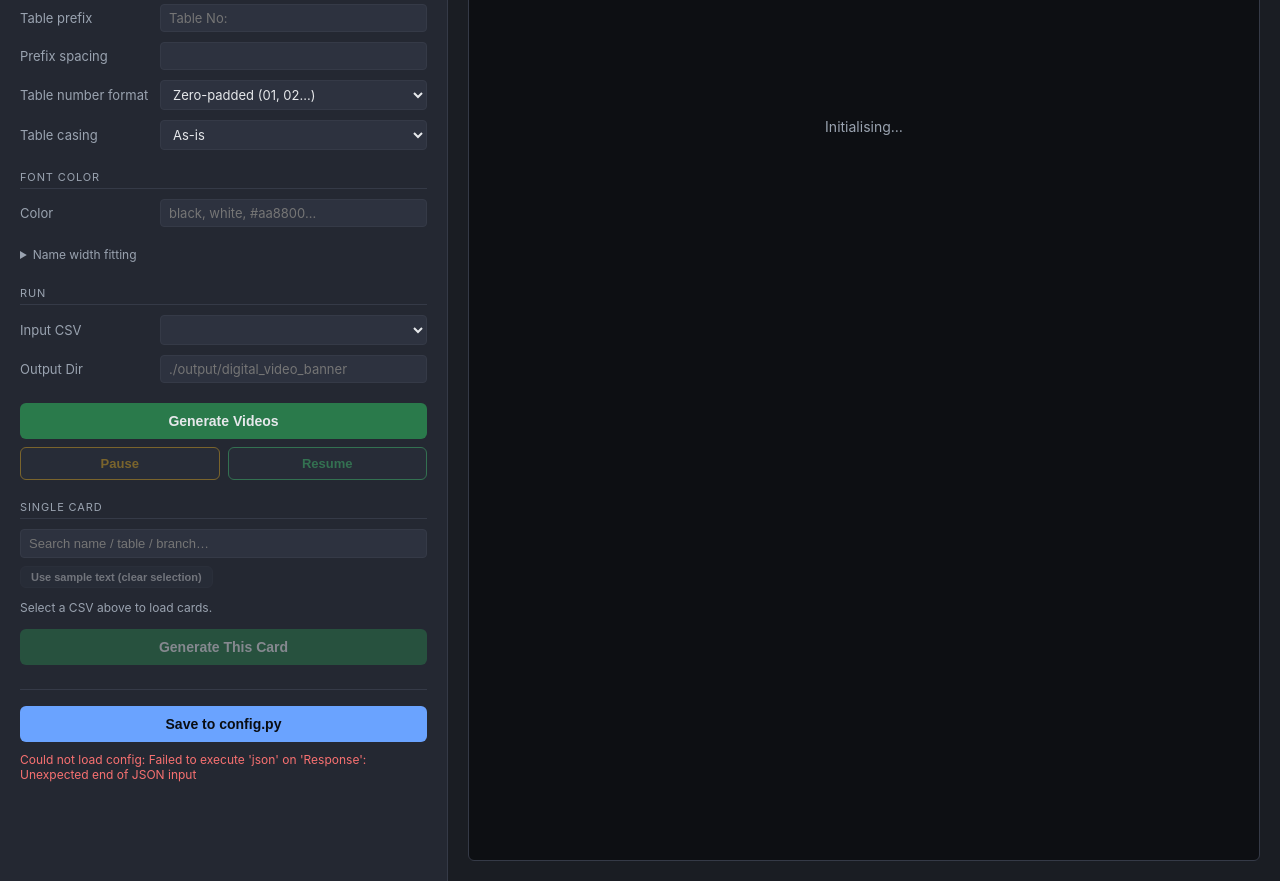
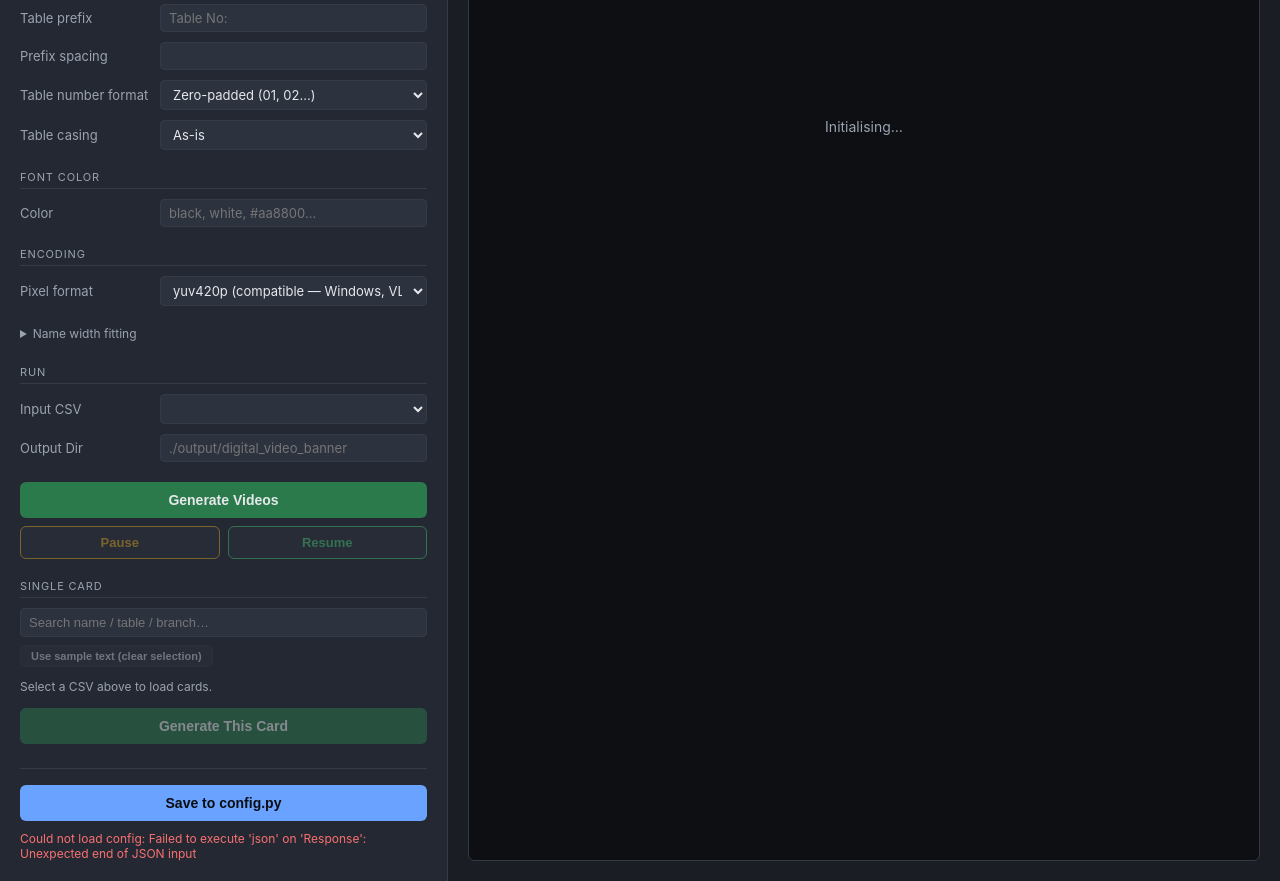
Before and after one commit to JunKangWong/vidstamp, a Flask app: page / in a window 1280 px wide. Shown: the part 709-1590 px from the top of the page. Run offline with Flask 3, Linux system fonts and the light colour scheme; data that the repository does not hold is empty; parts of the project's set-up code (start-up, migrations or seed data) failed here and were passed over.

Commit message:
feat: added pixel format drop down selections

```diff
--- a/app.py
+++ b/app.py
@@ -44,6 +44,7 @@ UI_KEYS = [
     "VIDEO_TABLE_FONT_SIZE", "VIDEO_FONT_COLOR",
     "VIDEO_TEXT_ENTRANCE_TIME",
     "FONT_FILENAME",
+    "VIDEO_PIXEL_FORMAT",
     "VIDEO_OUTPUT_PATH",
     "IMAGE_NAME_Y", "IMAGE_TABLE_Y",
     "IMAGE_NAME_FONT_SIZE", "IMAGE_TABLE_FONT_SIZE",
--- a/config.py
+++ b/config.py
@@ -66,6 +66,10 @@ VIDEO_CODEC = "libx264"
 
 # Audio encoding codec
 VIDEO_AUDIO_CODEC = "aac"
+
+# Pixel format — yuv420p is universally compatible (Windows, VLC, phones)
+# yuv444p preserves more colour but many Windows decoders reject it
+VIDEO_PIXEL_FORMAT = "yuv420p"
 
 # Output video bitrate — higher = better quality, larger file size
 VIDEO_BITRATE = "5000k"
--- a/templates/index.html
+++ b/templates/index.html
@@ -398,6 +398,17 @@
         </div>
       </div>
 
+      <div class="section">
+        <div class="section-title">Encoding</div>
+        <div class="field">
+          <label>Pixel format</label>
+          <select data-key="VIDEO_PIXEL_FORMAT">
+            <option value="yuv420p">yuv420p (compatible — Windows, VLC, phones)</option>
+            <option value="yuv444p">yuv444p (higher colour depth)</option>
+          </select>
+        </div>
+      </div>
+
       <details>
         <summary>Name width fitting</summary>
         <div class="field">
@@ -524,6 +535,13 @@
             <label>Font color</label>
             <input type="text" data-single-key="VIDEO_FONT_COLOR" placeholder="white, black, #aa8800…" />
           </div>
+          <div class="field">
+            <label>Pixel format</label>
+            <select data-single-key="VIDEO_PIXEL_FORMAT">
+              <option value="yuv420p">yuv420p (compatible)</option>
+              <option value="yuv444p">yuv444p (higher colour)</option>
+            </select>
+          </div>
         </details>
 
         <button class="run-btn" id="sc-generate-btn" disabled style="margin-top:10px;">Generate This Card</button>
@@ -608,7 +626,7 @@ const VIDEO_KEYS = [
   "VIDEO_TABLE_POS_X", "VIDEO_TABLE_POS_Y",
   "VIDEO_NAME_FONT_SIZE", "VIDEO_NAME_FONT_SIZE_MIN", "VIDEO_NAME_FONT_SIZE_STEP",
   "VIDEO_NAME_MAX_WIDTH", "VIDEO_NAME_CASING", "VIDEO_TABLE_PREFIX", "VIDEO_TABLE_NUMBER_FORMAT", "VIDEO_TABLE_PREFIX_SPACING", "VIDEO_TABLE_CASING",
-  "VIDEO_TABLE_FONT_SIZE", "VIDEO_FONT_COLOR",
+  "VIDEO_TABLE_FONT_SIZE", "VIDEO_FONT_COLOR", "VIDEO_PIXEL_FORMAT",
   "VIDEO_TEXT_ENTRANCE_TIME",
   "FONT_FILENAME",
   "VIDEO_OUTPUT_PATH",
@@ -1012,7 +1030,7 @@ function selectCard(card) {
     "VIDEO_NAME_FONT_SIZE", "VIDEO_NAME_FONT_SIZE_MIN", "VIDEO_NAME_FONT_SIZE_STEP",
     "VIDEO_NAME_MAX_WIDTH", "VIDEO_NAME_CASING",
     "VIDEO_TABLE_PREFIX", "VIDEO_TABLE_PREFIX_SPACING", "VIDEO_TABLE_NUMBER_FORMAT", "VIDEO_TABLE_CASING",
-    "VIDEO_TABLE_FONT_SIZE", "VIDEO_FONT_COLOR", "FONT_FILENAME",
+    "VIDEO_TABLE_FONT_SIZE", "VIDEO_FONT_COLOR", "VIDEO_PIXEL_FORMAT", "FONT_FILENAME",
   ];
   singleKeys.forEach(key => {
     const liveValue = readKeyValue(key);
--- a/video_renderer.py
+++ b/video_renderer.py
@@ -10,6 +10,7 @@ from config import (
     VIDEO_CODEC,
     VIDEO_AUDIO_CODEC,
     VIDEO_BITRATE,
+    VIDEO_PIXEL_FORMAT,
     VIDEO_NAME_FONT_SIZE,
     VIDEO_NAME_FONT_SIZE_MIN,
     VIDEO_NAME_FONT_SIZE_STEP,
@@ -52,6 +53,7 @@ class DigitalVideoBannerGenerator:
         self.output_path = output_path or self._cfg('VIDEO_OUTPUT_PATH')
         self.codec = self._cfg('VIDEO_CODEC')
         self.audio_codec = self._cfg('VIDEO_AUDIO_CODEC')
+        self.pixel_format = self._cfg('VIDEO_PIXEL_FORMAT')
         self.bit_rate = self._cfg('VIDEO_BITRATE')
         self.name_font_size = self._cfg('VIDEO_NAME_FONT_SIZE')
         self.table_num_font_size = self._cfg('VIDEO_TABLE_FONT_SIZE')
@@ -135,7 +137,7 @@ class DigitalVideoBannerGenerator:
             codec=self.codec,
             audio_codec=self.audio_codec,
             bitrate=self.bit_rate,
-            ffmpeg_params=["-pix_fmt", "yuv420p"],
+            ffmpeg_params=["-pix_fmt", self.pixel_format],
         )
 
     def generate_output_video_name(self, name, table_num):
```
Also changed, not shown: 1 other file.
